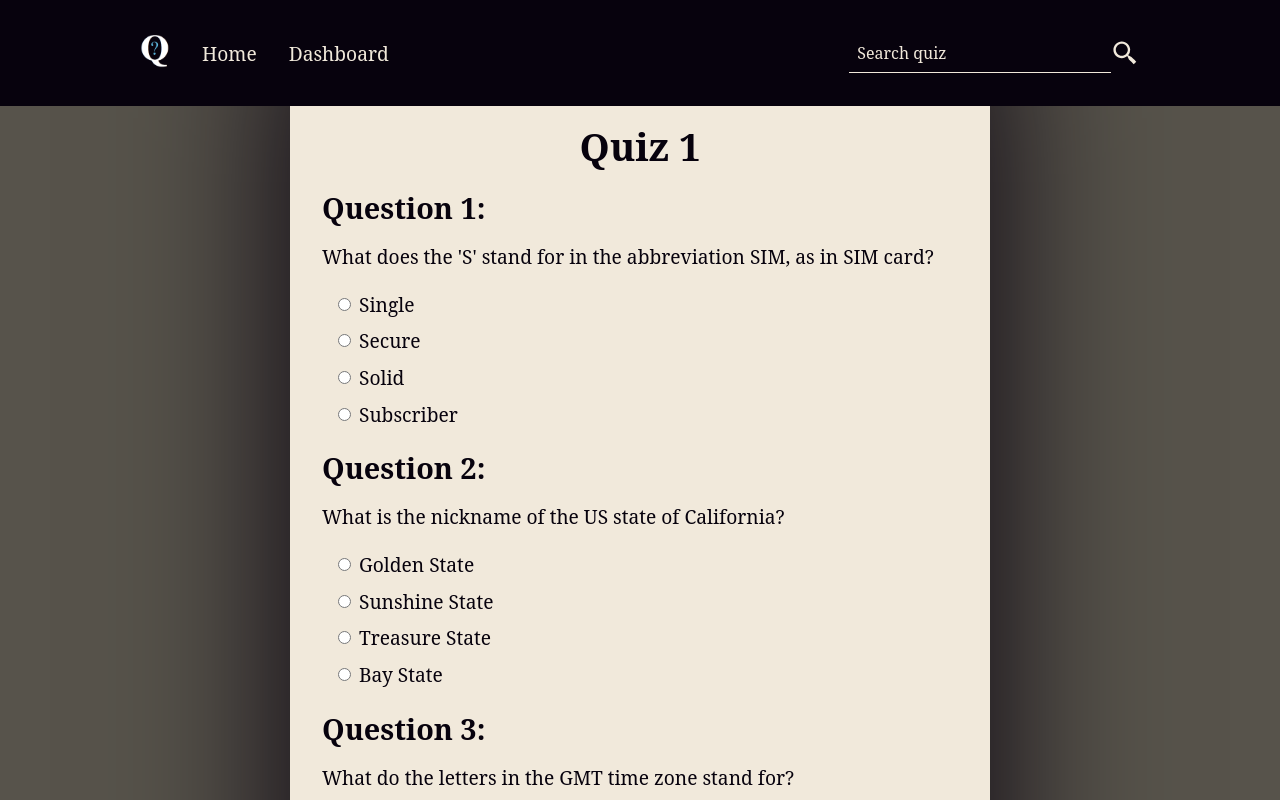
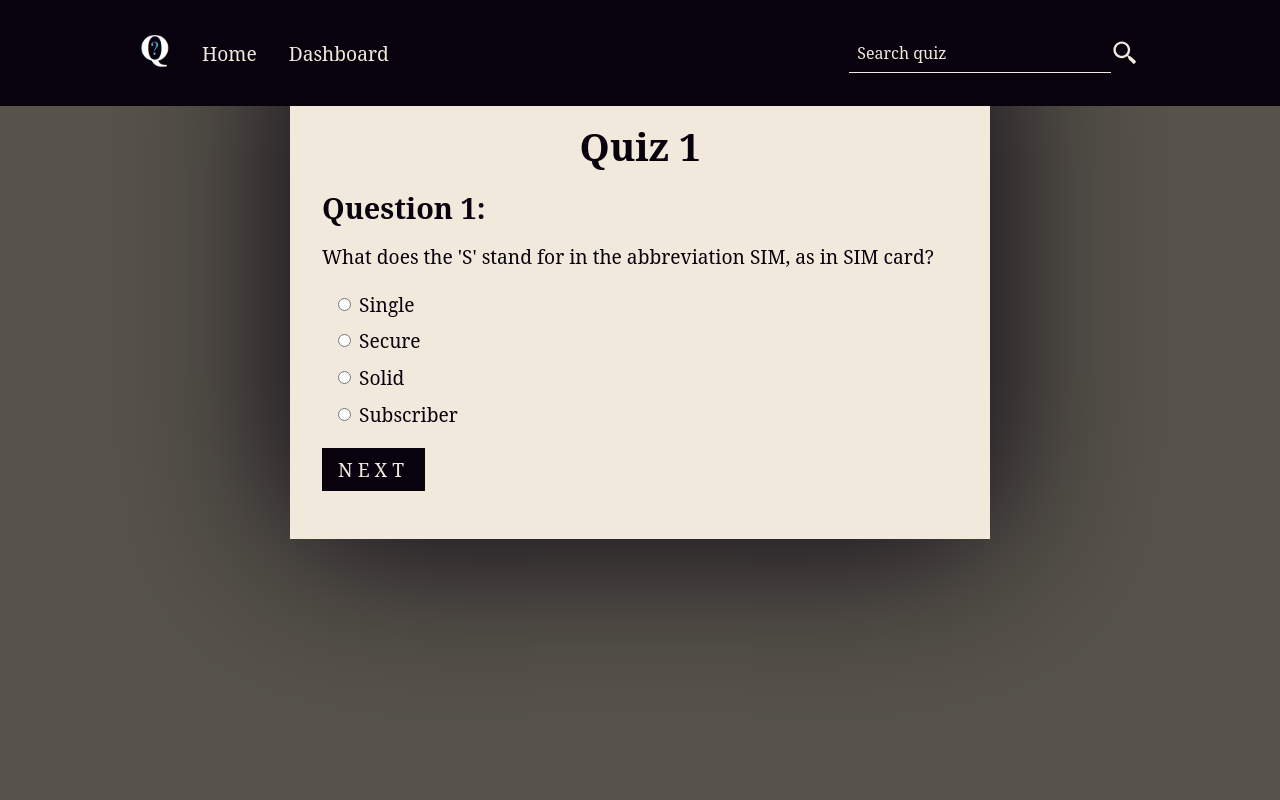
Before and after one commit to ViniMagaa/quizzes, a React (Create React App) app: page /quiz in a window 1280 px wide. Both pictures are taken after a click on the button "START QUIZ". Shown: the top 800 px of the page. Built offline with nearby package versions, Linux system fonts and the light colour scheme.

Commit message:
feat: exibindo uma questão por vez

```diff
--- a/src/components/Button/Button.css
+++ b/src/components/Button/Button.css
@@ -2,7 +2,8 @@ button.btn {
 	padding: 0.5rem 1rem;
 	background-color: var(--black);
 	border: none;
-	font-size: 1.5rem;
+	outline: none;
+	font-size: 1.2rem;
 	text-transform: uppercase;
 	letter-spacing: 5px;
 	color: var(--white);
--- a/src/components/QuizForm/QuizForm.css
+++ b/src/components/QuizForm/QuizForm.css
@@ -1,3 +1,9 @@
 form h1 {
 	text-align: center;
 }
+
+.change-questions {
+	width: 100%;
+	display: flex;
+	justify-content: space-between;
+}
--- a/src/components/QuizForm/QuizForm.jsx
+++ b/src/components/QuizForm/QuizForm.jsx
@@ -1,26 +1,50 @@
+import { useState } from "react";
+
 import Question from "./Question/Question";
 import Button from "../Button/Button";
 
-import "./QuizForm.css"
+import "./QuizForm.css";
 
 function QuizForm({ data }) {
 	const questions = data;
+	const [currentQuestion, setCurrentQuestion] = useState(0);
+
+	function handleLastQuestion() {
+		setCurrentQuestion((crrQuest) => crrQuest - 1);
+	}
+
+	function handleNextQuestion() {
+		setCurrentQuestion((crrQuest) => crrQuest + 1);
+	}
+
+	function handleSubmit(e) {
+		e.preventDefault();
+	}
 
 	return (
-		<form onSubmit={(e) => e.preventDefault()} className="container">
+		<form onSubmit={(e) => handleSubmit(e)} className="container">
 			<h1>Quiz 1</h1>
 			<div className="container">
-				{questions.map((question, index) => (
+				{currentQuestion < questions.length && (
 					<Question
-						key={index}
-						index={index}
-						question={question.question}
-						correctAnswer={question.correct_answer}
-						incorrectAnswers={question.incorrect_answers}
+						key={currentQuestion}
+						index={currentQuestion}
+						question={questions[currentQuestion].question}
+						correctAnswer={questions[currentQuestion].correct_answer}
+						incorrectAnswers={questions[currentQuestion].incorrect_answers}
 					/>
-				))}
+				)}
 			</div>
-			<Button type="submit" value="Submit Quiz" />
+			<div className="change-questions">
+				{currentQuestion > 0 && (
+					<Button value="Previous" handleClick={handleLastQuestion} />
+				)}
+				{currentQuestion < questions.length - 1 ? (
+					<Button value="Next" handleClick={handleNextQuestion} />
+				) : (
+					<Button type="submit" value="Submit" />
+				)}
+			</div>
 		</form>
 	);
 }
```
